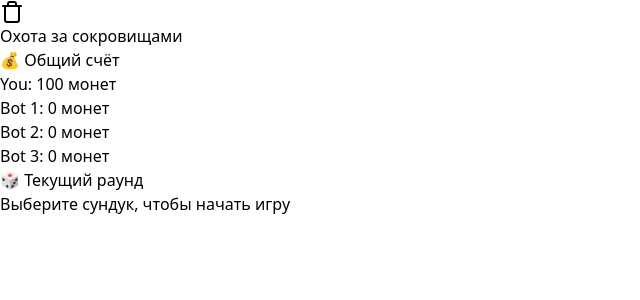
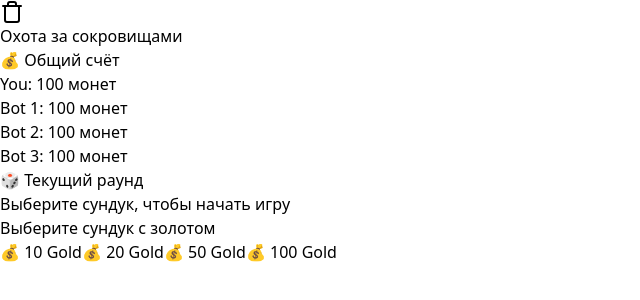
Before and after one commit to puremind5/dfac, a React (Vite) app: page / in a window 1280 px wide. Shown: the top 300 px of the page, without its empty margins (0-640 px from the left). Built offline with nearby package versions, Linux system fonts and the light colour scheme.

Commit message:
Update App.tsx

```diff
--- a/src/App.tsx
+++ b/src/App.tsx
@@ -14,9 +14,9 @@ function App() {
   // 🌟 Сохраняем золото для игрока и ботов
   const [totalGold, setTotalGold] = useState<{ [key: string]: number }>({
     You: 100, // Начальный баланс игрока
-    "Bot 1": 0,
-    "Bot 2": 0,
-    "Bot 3": 0,
+    "Bot 1": 100,
+    "Bot 2": 100,
+    "Bot 3": 100,
   });
 
   const handleChestSelect = async (chestIndex: number) => {
@@ -27,10 +27,12 @@ function App() {
       setError(null);
       setGameActive(false);
 
-      // 💰 Вычитаем стоимость игры перед отправкой запроса
+      // 💰 Вычитаем стоимость игры у всех игроков (игрока и ботов)
       setTotalGold(prevGold => ({
-        ...prevGold,
         You: prevGold["You"] - GAME_COST,
+        "Bot 1": prevGold["Bot 1"] - GAME_COST,
+        "Bot 2": prevGold["Bot 2"] - GAME_COST,
+        "Bot 3": prevGold["Bot 3"] - GAME_COST,
       }));
 
       const response = await fetch('/api/game/play', {
@@ -53,12 +55,10 @@ function App() {
       setResults(data);
 
       // 🌟 Если кто-то выиграл, добавляем золото к его общему счёту
-      if (data.winner !== "No winner") {
-        setTotalGold(prevGold => ({
-          ...prevGold,
-          [data.winner]: (prevGold[data.winner] || 0) + data.reward,
-        }));
-      }
+      setTotalGold(prevGold => ({
+        ...prevGold,
+        [data.winner]: data.winner !== "No winner" ? (prevGold[data.winner] || 0) + data.reward : prevGold[data.winner],
+      }));
     } catch (err) {
       setError('Failed to connect to the game server');
       console.error("Fetch error:", err);
@@ -131,6 +131,9 @@ function App() {
           </div>
         </div>
 
+        {/* 🎯 Игровая доска теперь всегда отображается */}
+        <GameBoard onChestSelect={handleChestSelect} loading={loading} gameActive={gameActive} />
+
       </div>
     </div>
   );
```
